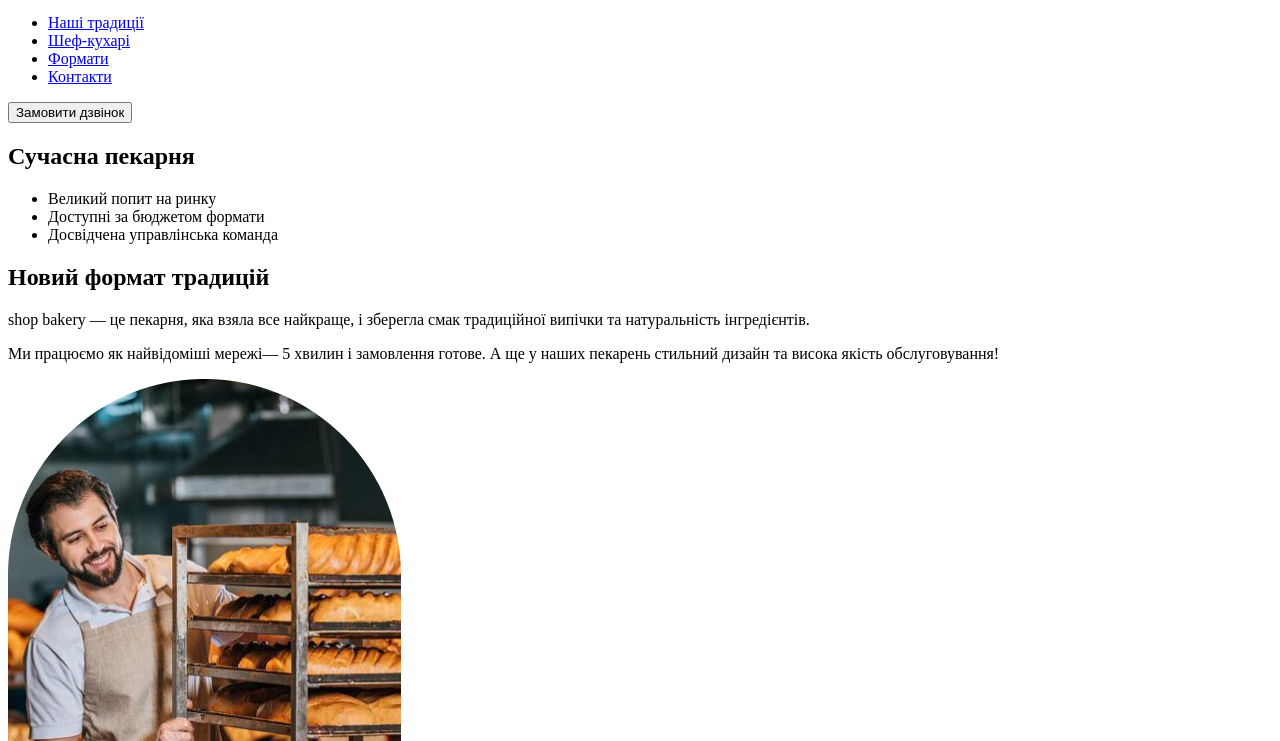
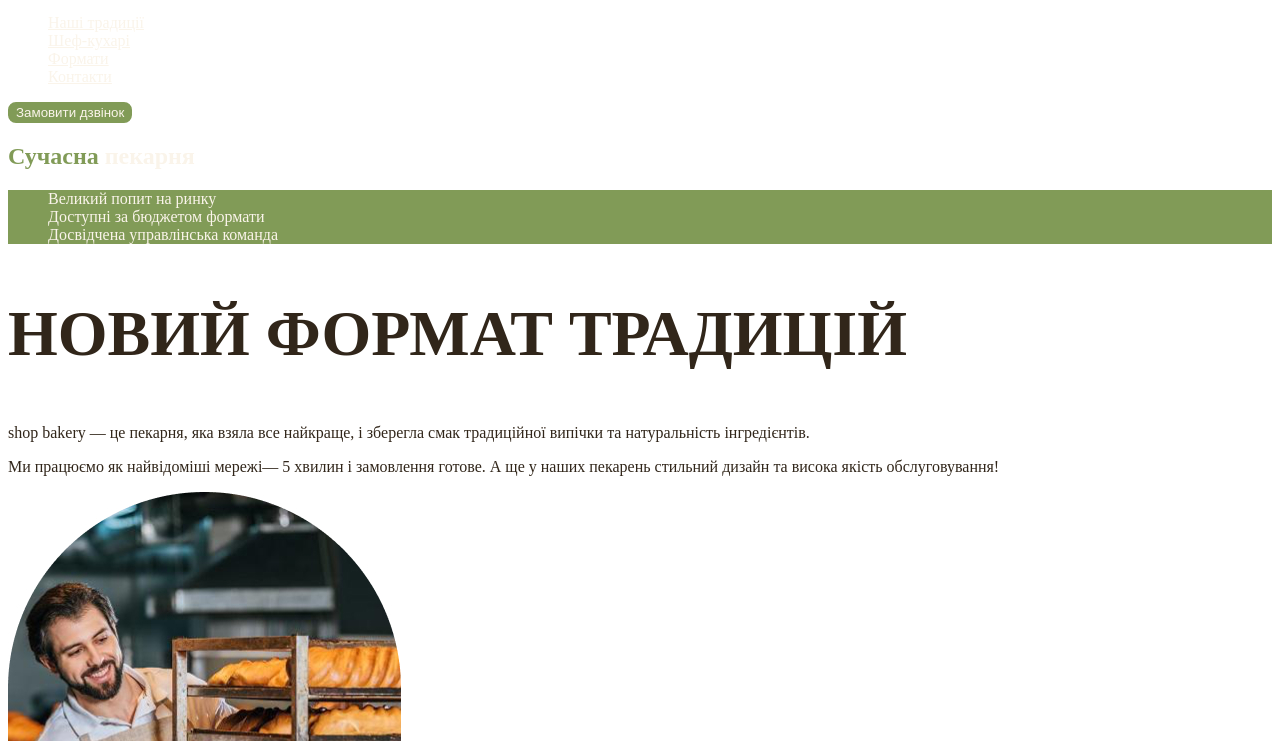
Before and after one commit to kostilovigor-spec/genius-test, a plain HTML site: page index.html in a window 1280 px wide. Shown: the part 59-800 px from the top of the page. Drawn offline with Linux system fonts and the light colour scheme.

Commit message:
start css lesson

```diff
--- /dev/null
+++ b/css/styles.css
@@ -0,0 +1,67 @@
+/* Переменные */
+:root {
+  --color-brand: #819b57;
+  --color-brand-dark: #465929;
+  --color-light: #faf4ea;
+  --color-dark: #31261a;
+}
+/* Global styles */
+body {
+  color: var(--color-dark);
+}
+
+ul {
+  list-style-type: none;
+}
+
+/* Button styles */
+.button {
+  color: var(--color-light);
+  background-color: var(--color-brand);
+  border: 2px solid var(--color-brand);
+  border-radius: 8px;
+}
+
+.button:hover {
+  background-color: transparent;
+  color: var(--color-brand-dark);
+  border-color: var(--color-brand-dark);
+  cursor: pointer;
+}
+
+/* Link styles */
+.link {
+  color: var(--color-light);
+}
+
+.link:hover {
+  color: var(--color-brand);
+  cursor: pointer;
+}
+
+/* Hero title styles */
+.hero-title {
+  color: var(--color-light);
+  /*span {
+    color: var(--color-brand);
+  }*/
+}
+
+.hero-title .accent {
+  color: var(--color-brand);
+}
+
+/* Advantages list styles */
+.advantages-list {
+  background-color: var(--color-brand);
+  color: var(--color-light);
+}
+
+.section-title {
+  font-size: 64px;
+  text-transform: uppercase;
+}
+
+.section-title .accent {
+  color: var(--color-brand);
+}
--- a/index.html
+++ b/index.html
@@ -5,6 +5,7 @@
   <meta charset="UTF-8" />
   <meta name="viewport" content="width=device-width, initial-scale=1.0" />
   <title>Сучасна пекарня</title>
+  <link rel="stylesheet" href="./css/styles.css" />
 </head>
 
 <body>
@@ -14,25 +15,25 @@
         <img src="./images/logo.svg" alt="Логотип пекарні" />
       </a>
       <ul>
-        <li><a href="#traditional-section">Наші традиції</a></li>
-        <li><a href="#chefs-section">Шеф-кухарі</a></li>
-        <li><a href="#formats-section">Формати</a></li>
-        <li><a href="#contact-section">Контакти</a></li>
+        <li><a class="link" href="#traditional-section">Наші традиції</a></li>
+        <li><a class="link" href="#chefs-section">Шеф-кухарі</a></li>
+        <li><a class="link" href="#formats-section">Формати</a></li>
+        <li><a class="link" href="#contact-section">Контакти</a></li>
       </ul>
     </nav>
-    <button type="button">Замовити дзвінок</button>
+    <button class="button" type="button">Замовити дзвінок</button>
   </header>
   <main>
-    <section>
-      <h1>Сучасна пекарня</h1>
+    <section class="hero-title">
+      <h1><span class="accent">Сучасна</span> пекарня</h1>
     </section>
     <section id="traditional-section">
-      <ul>
+      <ul class="advantages-list">
         <li>Великий попит на ринку</li>
         <li>Доступні за бюджетом формати</li>
         <li>Досвідчена управлінська команда</li>
       </ul>
-      <h2>Новий формат традицій</h2>
+      <h2 class="section-title">Новий формат традицій</h2>
       <p>
         <span>shop bakery</span> — це пекарня, яка взяла все найкраще, і
         зберегла смак традиційної випічки та натуральність інгредієнтів.
@@ -45,7 +46,7 @@
       <img src="./images/Section2-baker-man.jpg" alt="Пекарь везе хліб" />
     </section>
     <section id="chefs-section">
-      <h2>Наші найкращі шеф -кухарі</h2>
+      <h2 class="section-title">Наші найкращі <span class="accent">шеф -кухарі</span></h2>
       <ul>
         <li>
           <article>
@@ -69,7 +70,7 @@
       </ul>
     </section>
     <section id="formats-section">
-      <h2>Формати</h2>
+      <h2 class="section-title">Формати</h2>
       <ul>
         <li>
           <article>
@@ -89,7 +90,7 @@
       </ul>
     </section>
     <section id="contact-section">
-      <h2>Приєднуйся до мережі пекарень</h2>
+      <h2 class="section-title">Приєднуйся до мережі пекарень</h2>
       <iframe
         src="https://www.google.com/maps/embed?pb=!1m14!1m8!1m3!1d2540.163446333503!2d30.4886984!3d50.456681!3m2!1i1024!2i768!4f13.1!3m3!1m2!1s0x40d4ce637c006b2d%3A0xaf86385f19996ff0!2z0YPQuy4g0KHQtdGH0LXQstGL0YUg0KHRgtGA0LXQu9GM0YbQvtCyLCA1NCwg0JrQuNC10LIsIDAyMDAw!5e0!3m2!1sru!2sua!4v1761527416507!5m2!1sru!2sua"
         width="603" height="595" allowfullscreen="" loading="lazy" referrerpolicy="no-referrer-when-downgrade">
@@ -98,7 +99,7 @@
   </main>
   <footer>
     <nav>
-      <a href="#">
+      <a href="./index.html"> <!-- для index.html можно поставить просто "/"-->
         <img src="./images/logo.svg" alt="Логотип пекарні" />
       </a>
       <ul>
```
Also changed, not shown: 1 other file.
